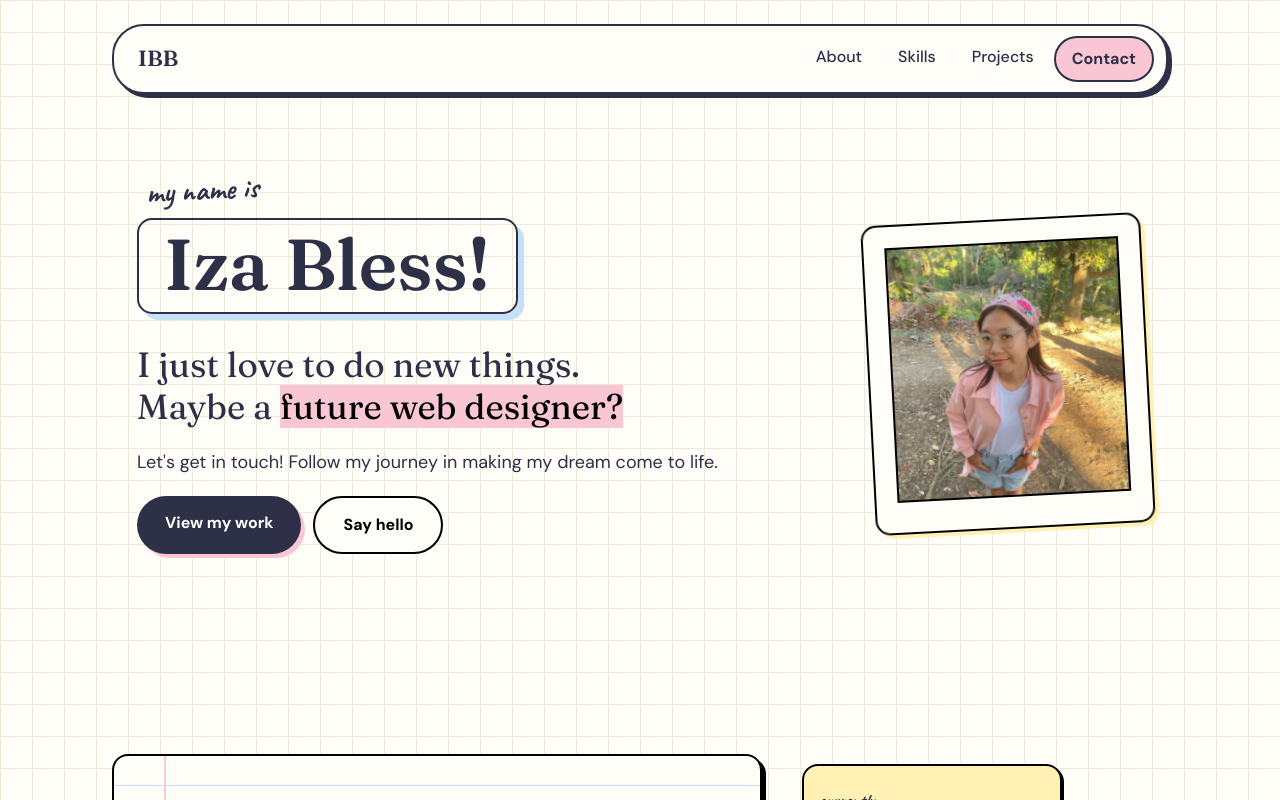
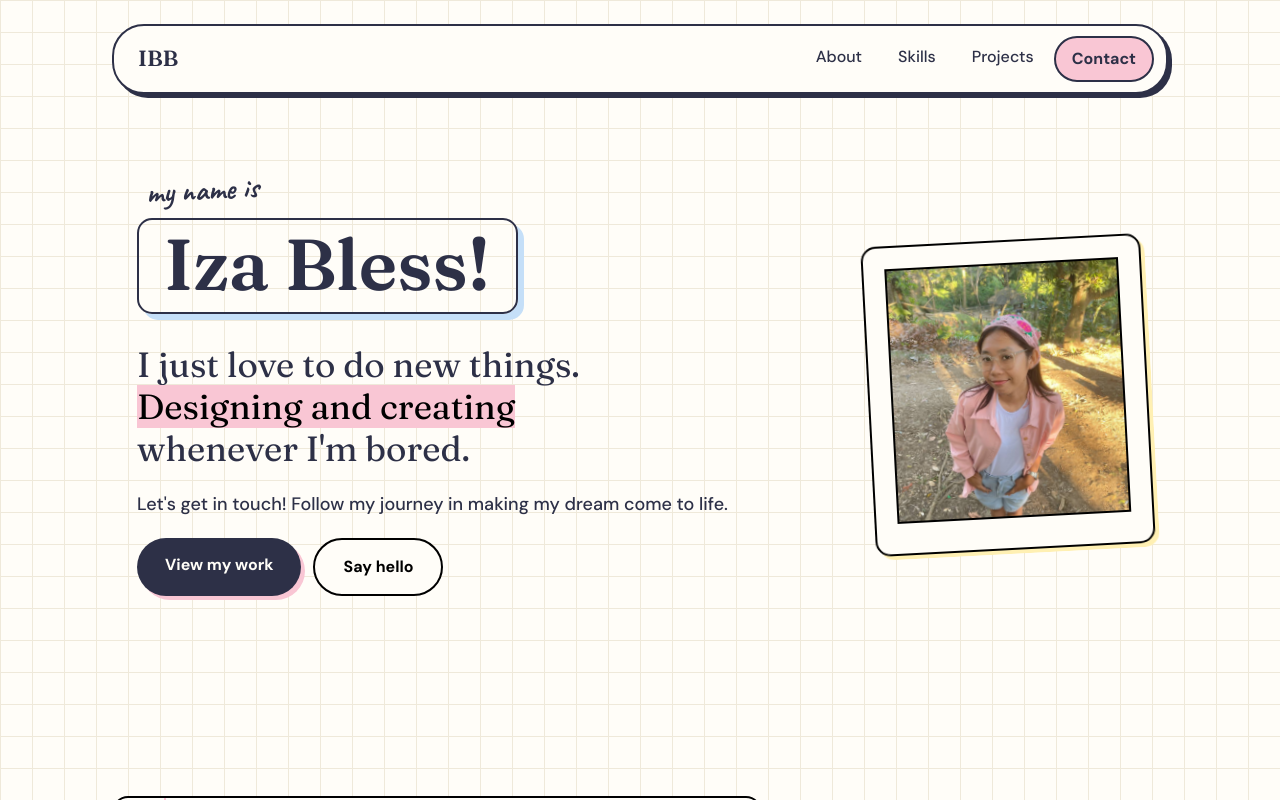
Before and after one commit to archibb/my-portfolio, a React (Vite) app: page / in a window 1280 px wide. Shown: the top 800 px of the page. Built offline with nearby package versions, Linux system fonts and the light colour scheme.

Commit message:
Revising hero section

```diff
--- a/src/components/Hero.css
+++ b/src/components/Hero.css
@@ -65,6 +65,7 @@ mark {
     margin-bottom: 20px;
     font-size: 18px;
     max-width: 650px;
+    font-weight: 500;
 }
 
 .projects-contacts-links {
--- a/src/components/Hero.jsx
+++ b/src/components/Hero.jsx
@@ -15,7 +15,7 @@ function Hero() {
 
             <h2 className ="hero-desc">
                 I just love to do new things.
-                Maybe a <mark> future web designer? </mark> </h2>
+                <mark> Designing and creating </mark> whenever I'm bored. </h2>
 
             <p className="tagline"> Let's get in touch! Follow my journey in making my dream come to life. </p>
 
```
